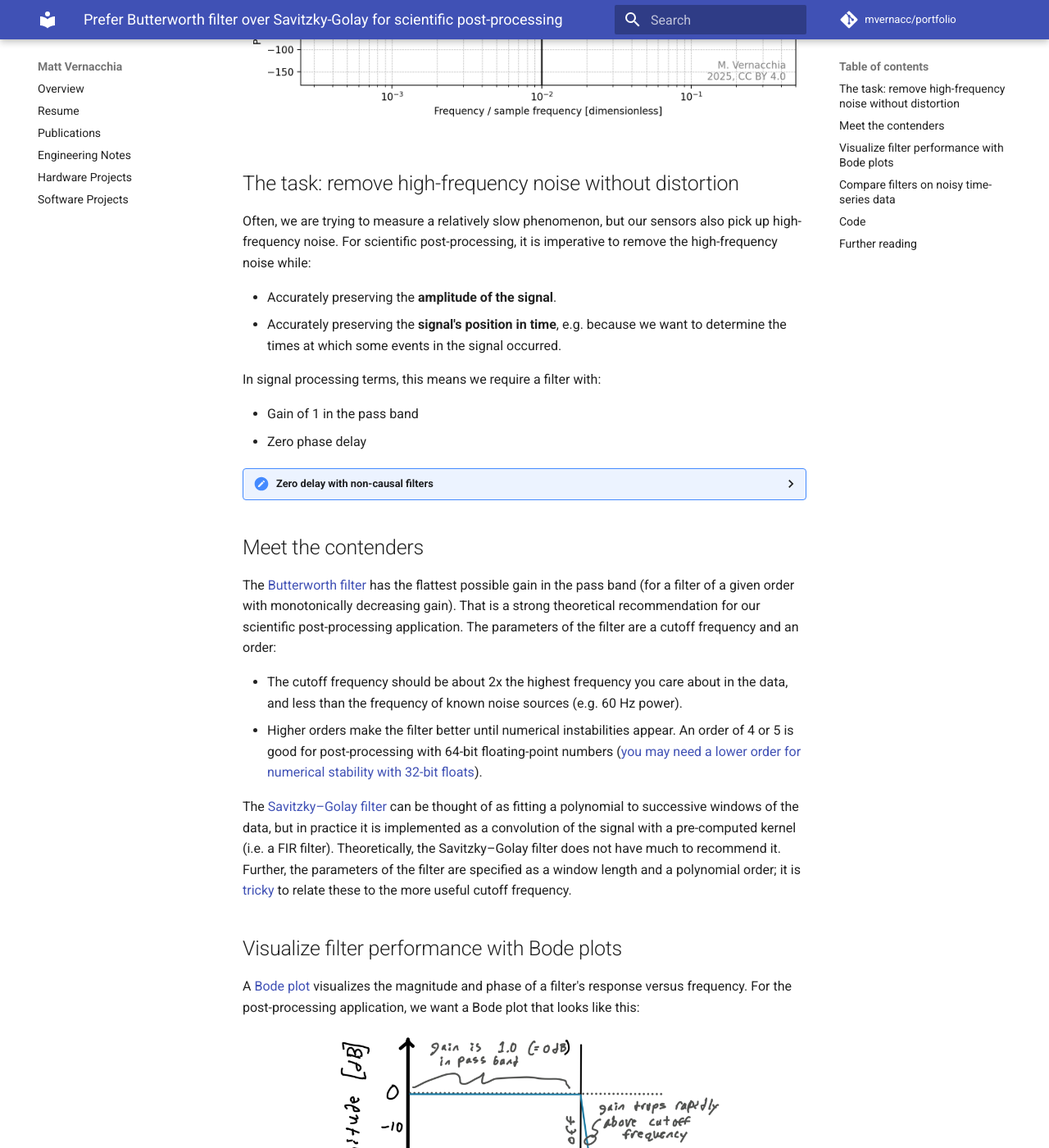
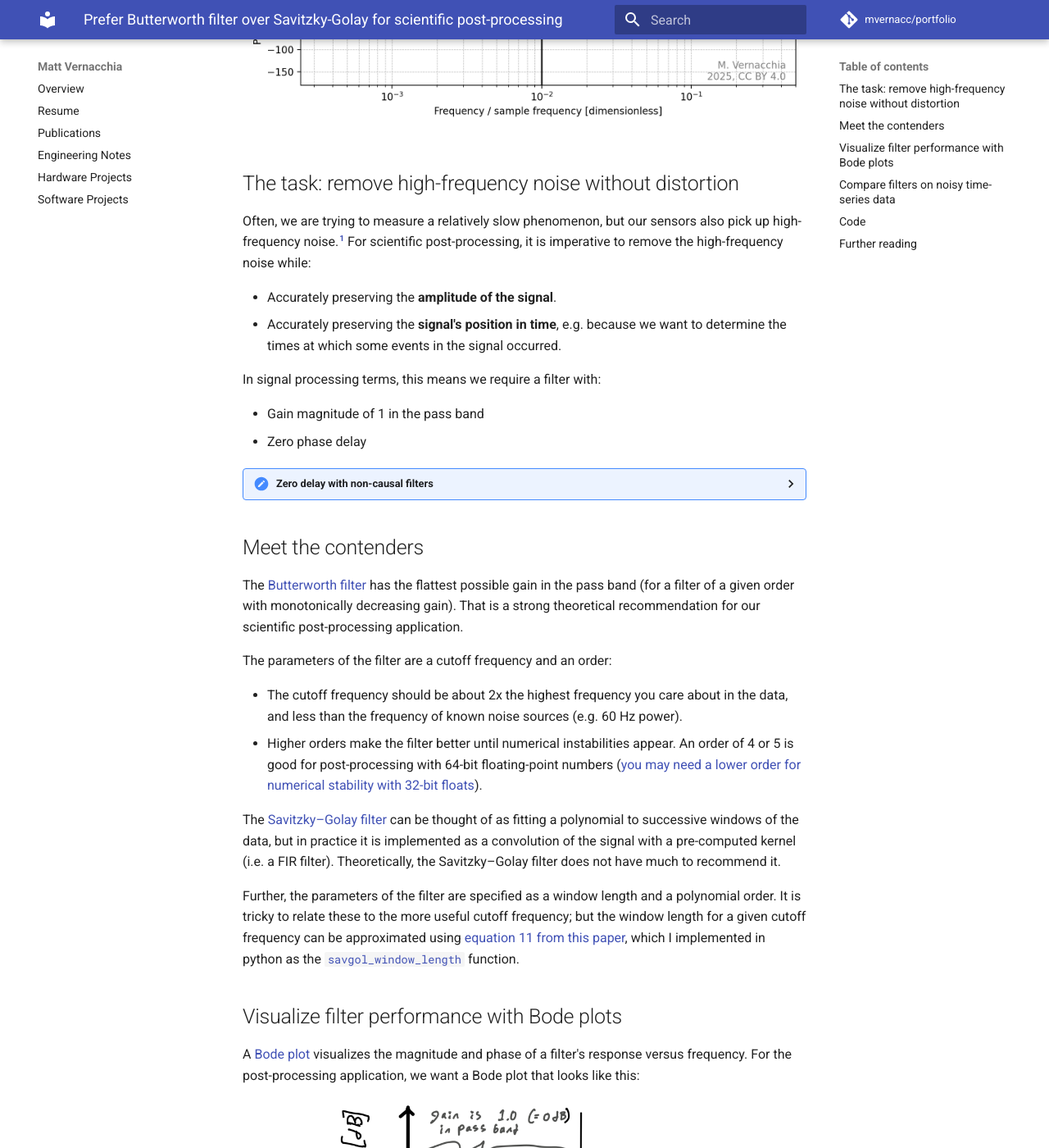
Before and after one commit to mvernacc/portfolio, an MkDocs documentation site: the page built from docs/engineering_notes/filters_savgol_vs_butter.md, in a window 1280 px wide and 1400 px high, scrolled down 1232 px. Shown: the whole window at 82% size. Built offline with MkDocs 1.6.1 and Material for MkDocs 9.7.7, drawn with Linux system fonts in a browser that asks for light colours; formulas are drawn with MathJax 3; comment, search, counter and statistics services are not loaded; some of the changed text lies outside the part shown.

Commit message:
proofread and edit blog post

```diff
--- a/docs/engineering_notes/filters_savgol_vs_butter.md
+++ b/docs/engineering_notes/filters_savgol_vs_butter.md
@@ -33,7 +33,7 @@
 
 ## The task: remove high-frequency noise without distortion
 
-Often, we are trying to measure a relatively slow phenomenon, but our sensors also pick up high-frequency noise.
+Often, we are trying to measure a relatively slow phenomenon, but our sensors also pick up high-frequency noise.[^1]
 For scientific post-processing, it is imperative to remove the high-frequency noise while:
 
 - Accurately preserving the **amplitude of the signal**.
@@ -41,7 +41,7 @@
 
 In signal processing terms, this means we require a filter with:
 
-- Gain of 1 in the pass band
+- Gain magnitude of 1 in the pass band
 - Zero phase delay
 
 ??? "Zero delay with non-causal filters"
@@ -54,6 +54,7 @@
 
 The [Butterworth filter](https://en.wikipedia.org/wiki/Butterworth_filter) has the flattest possible gain in the pass band (for a filter of a given order with monotonically decreasing gain).
 That is a strong theoretical recommendation for our scientific post-processing application.
+
 The parameters of the filter are a cutoff frequency and an order:
 
 - The cutoff frequency should be about 2x the highest frequency you care about in the data, and less than the frequency of known noise sources (e.g. 60 Hz power).
@@ -61,7 +62,9 @@
 
 The [Savitzky–Golay filter](https://en.wikipedia.org/wiki/Savitzky%E2%80%93Golay_filter) can be thought of as fitting a polynomial to successive windows of the data, but in practice it is implemented as a convolution of the signal with a pre-computed kernel (i.e. a FIR filter).
 Theoretically, the Savitzky–Golay filter does not have much to recommend it.
-Further, the parameters of the filter are specified as a window length and a polynomial order; it is [tricky](https://doi.org/10.1109/DSP-SPE.2011.5739186) to relate these to the more useful cutoff frequency.
+
+Further, the parameters of the filter are specified as a window length and a polynomial order.
+It is tricky to relate these to the more useful cutoff frequency; but the window length for a given cutoff frequency can be approximated using [equation 11 from this paper](https://doi.org/10.1109/DSP-SPE.2011.5739186), which I implemented in python as the [`savgol_window_length`](https://github.com/mvernacc/filters_savgol_vs_butter/blob/main/helpers.py) function.
 
 
 ## Visualize filter performance with Bode plots
@@ -74,8 +77,8 @@
     <figcaption>Ideal Bode plot for scientific post-processing.</figcaption>
 </figure>
 
-Now, we can return to the figure this post started with (it is inlined again below). It is a Bode plot of the Butterworth (blue) and Savitzky–Golay (tan) filters.
-For a fair comparison, but filters are set for a cutoff at 0.01 times the sampling frequency (vertical black line).
+Now, we can return to the figure this post started with (it is inlined again below): a Bode plot of the Butterworth (blue) and Savitzky–Golay (tan) filters.
+For a fair comparison, both filters are set for a -3 dB cutoff at 0.01 times the sampling frequency (vertical black line).
 
 <figure>
     <img src="../../assets/images/engineering_notes/filter_savgol_vs_butter/bode.png" width=100%>
@@ -117,3 +120,11 @@
  - [`scipy.signal.butter` docs](https://docs.scipy.org/doc/scipy/reference/generated/scipy.signal.butter.html)
  - [`scipy.signal.sosfiltfilt` docs](https://docs.scipy.org/doc/scipy/reference/generated/scipy.signal.sosfiltfilt.html)
 - [S. W. Smith, *The Scientist and Engineer's Guide to Digital Signal Processing*](https://www.dspguide.com/)
+
+
+---
+
+*Thank you to James Logan for discussing the ideas in this post with me and reviewing the plots. Any errors are my own.*
+
+
+[^1]: This post focuses on removing noise that *is separated from the "true" signal in frequency* (e.g. electrical noise from 60 Hz power, or high-frequency vibrations of the instrument). Other filtering techniques are better if you want to reject noise on other bases (e.g. outliers).
--- a/mkdocs.yml
+++ b/mkdocs.yml
@@ -36,6 +36,7 @@
 # Extensions
 markdown_extensions:
   - admonition
+  - footnotes
   - pymdownx.details
   - toc:
       permalink: true
```
Also changed, not shown: docs/assets/images/engineering_notes/filter_savgol_vs_butter/example_time_domain.png, docs/assets/images/engineering_notes/filter_savgol_vs_butter/example_time_domain_detail.png.
